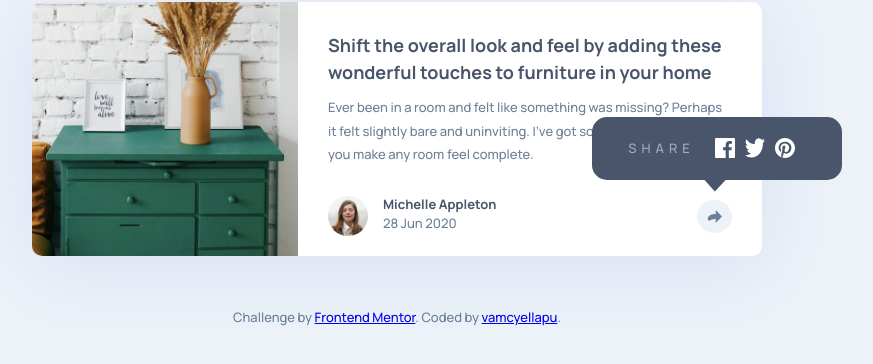
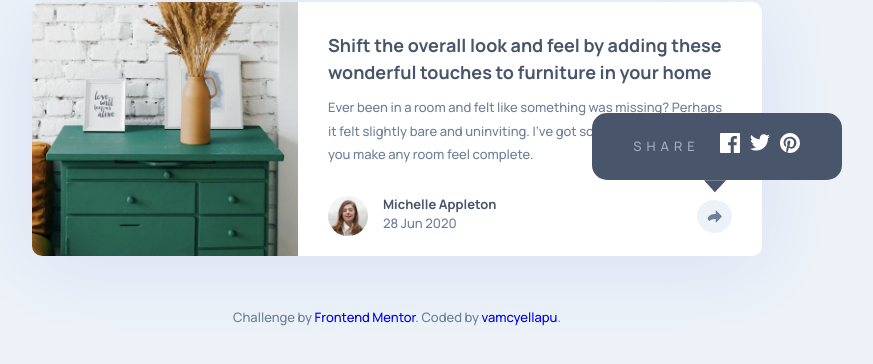
Before and after one commit to vamcyellapu/article-preview-component, a plain HTML site: page index.html in a window 1280 px wide. Both pictures are taken after a click on the picture 957 px from the left and 450 px from the top of the page. Shown: the part 234-598 px from the top of the page, without its empty margins (243-1116 px from the left). Drawn offline with Linux system fonts and the light colour scheme.

Commit message:
links updated

```diff
--- a/index.html
+++ b/index.html
@@ -49,9 +49,10 @@
       <div class="group ">
         <p class="share-text">share</p>
         <div class="share-img">
-          <img class="social-img" src="/images/icon-facebook.svg" alt="">
-          <img class="social-img" src="/images/icon-twitter.svg" alt="">
-          <img class="social-img" src="/images/icon-pinterest.svg" alt="">
+          <a class="social-img" href="https://www.facebook.com/"><img src="/images/icon-facebook.svg" alt=""></a>
+          <a class="social-img" href="https://twitter.com/"><img src="/images/icon-twitter.svg" alt=""></a>
+          <a class="social-img" href="https://in.pinterest.com/"> <img src="/images/icon-pinterest.svg" alt=""></a>
+
         </div>
       </div>
       <svg class="icon">
--- a/styles.css
+++ b/styles.css
@@ -115,9 +115,7 @@ h1 {
   opacity: 1;
   visibility: visible;
 }
-.social-img {
-  margin-right: 1rem;
-}
+
 .icon {
   padding: 1rem;
   width: 35px;
@@ -150,6 +148,9 @@ h1 {
     border-top-right-radius: 0;
     border-bottom-left-radius: 10px;
   }
+  a {
+    text-decoration: none;
+  }
 
   .card__share {
     max-width: 25rem;
@@ -173,6 +174,12 @@ h1 {
   }
   .share-img {
     display: flex;
+    justify-content: center;
+    align-items: center;
+    gap: 1rem;
+  }
+  .share-img a {
+    text-decoration: none;
   }
   .icon {
     display: none;
```
